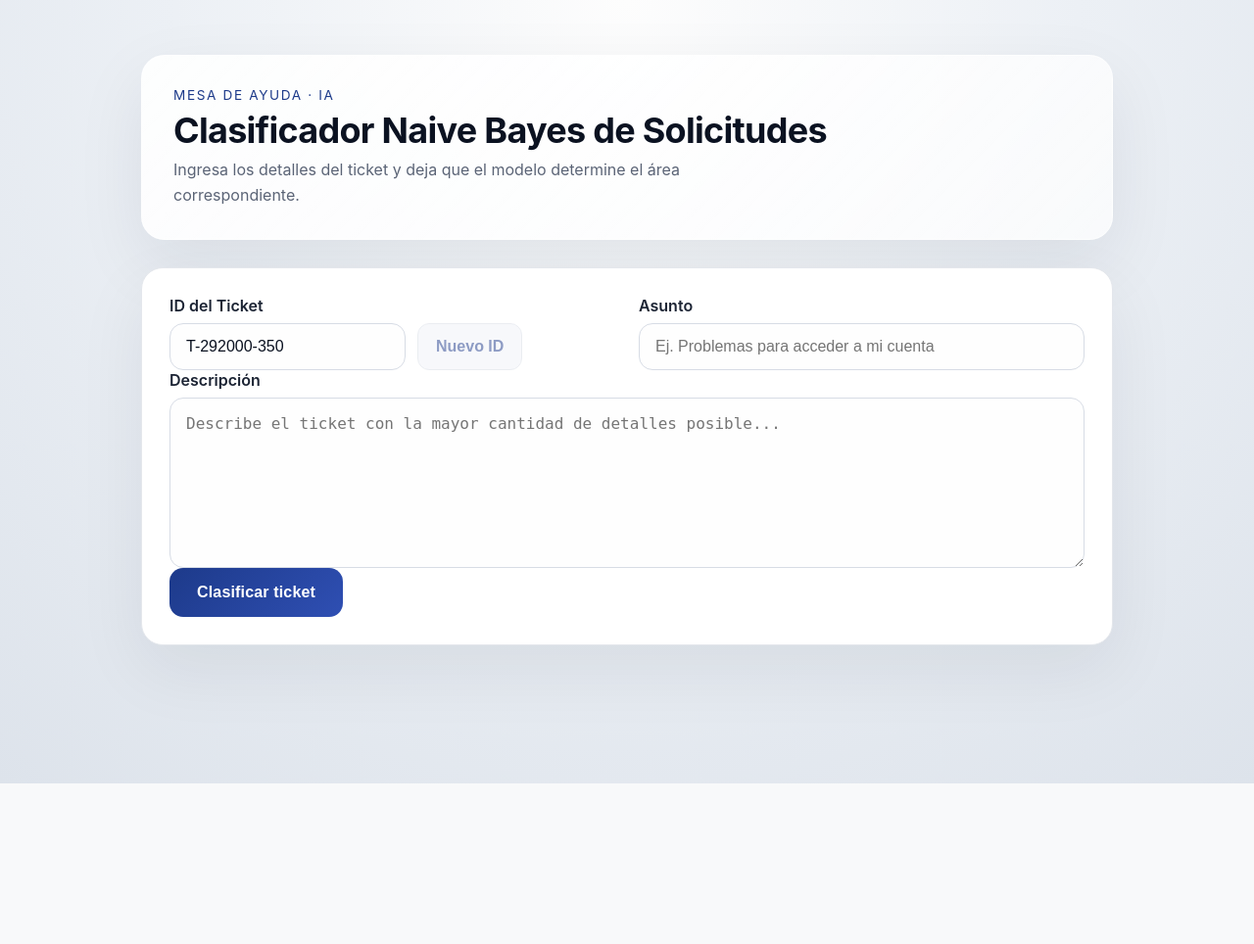
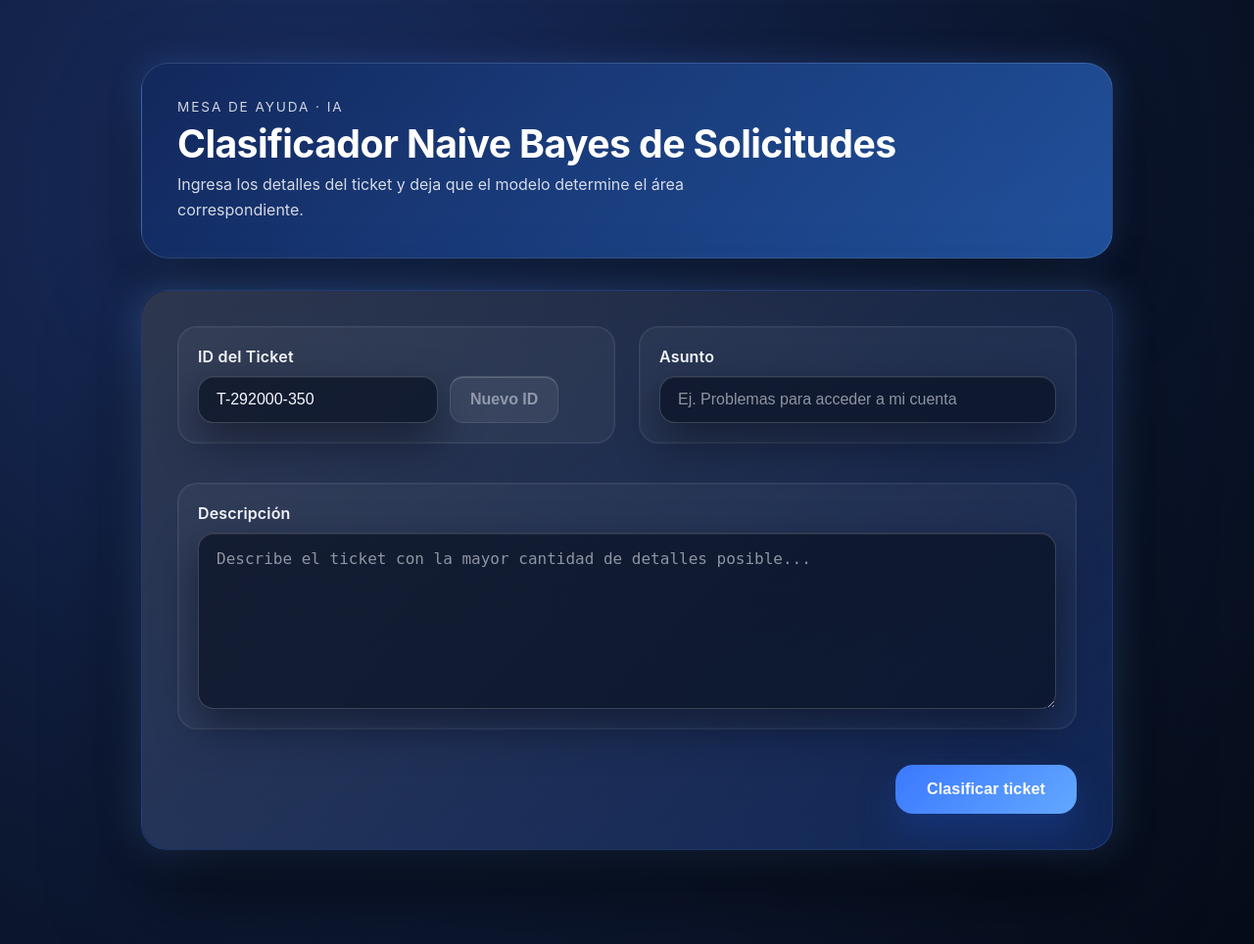
Before and after one commit to OJortizp/Proyecto-1-IA-2026, a Flask app: page / in a window 1280 px wide. Shown: the whole page at 98% size. Before the commit the page ends 800 px from the top, so only its background shows below. Run offline with Flask 3, Linux system fonts and the light colour scheme; parts of the project's set-up code (start-up, migrations or seed data) failed here and were passed over.

Commit message:
frontend paleta de colores

```diff
--- a/static/styles.css
+++ b/static/styles.css
@@ -1,12 +1,16 @@
 :root {
     font-family: "Inter", "Segoe UI", system-ui, -apple-system, BlinkMacSystemFont, sans-serif;
-    color: #0b1221;
-    background-color: #edf1f7;
-    --primary: #1d3a8a;
-    --primary-light: #2f4fb3;
-    --neutral: #5c667b;
-    --line: #e4e7ec;
-    --surface: #ffffff;
+    color: #e6ecff;
+    background-color: #050b17;
+    --primary: #3b78ff;
+    --primary-light: #63a8ff;
+    --primary-ultra: #f5f7ff;
+    --neutral: #c8d2ef;
+    --line: rgba(255, 255, 255, 0.15);
+    --surface: rgba(8, 19, 44, 0.92);
+    --surface-strong: rgba(17, 40, 92, 0.94);
+    --surface-soft: rgba(71, 110, 197, 0.35);
+    --glow: rgba(99, 164, 255, 0.35);
 }
 
 * {
@@ -16,14 +20,15 @@
 body {
     margin: 0;
     min-height: 100vh;
-    background: radial-gradient(circle at top, #fdfdfd 0%, #ecf0f5 45%, #dde3eb 100%);
+    background: radial-gradient(circle at 25% 20%, #1a2f63 0%, #0f1c3b 45%, #050b17 100%);
     color: var(--neutral);
 }
 
 main.container {
     max-width: 1040px;
     margin: 0 auto;
-    padding: 56px 24px 96px;
+    padding: 64px 24px 96px;
+    position: relative;
 }
 
 .hero {
@@ -31,48 +36,63 @@ main.container {
     align-items: flex-start;
     justify-content: space-between;
     gap: 32px;
-    padding: 32px;
-    border-radius: 24px;
-    background: linear-gradient(135deg, rgba(255,255,255,0.9), rgba(255,255,255,0.7));
-    border: 1px solid rgba(255, 255, 255, 0.6);
-    box-shadow: 0 25px 70px rgba(13, 23, 54, 0.08);
+    padding: 36px;
+    border-radius: 28px;
+    background: linear-gradient(130deg, rgba(18, 40, 92, 0.95), rgba(38, 94, 180, 0.82));
+    border: 1px solid rgba(255, 255, 255, 0.12);
+    box-shadow: 0 35px 80px rgba(0, 0, 0, 0.55), 0 0 30px rgba(64, 114, 214, 0.35);
+    color: #fcfdff;
 }
 
 .hero h1 {
     margin: 6px 0;
-    font-size: 2.25rem;
-    color: #0b1221;
-    letter-spacing: -0.02em;
+    font-size: 2.45rem;
+    color: #ffffff;
+    letter-spacing: -0.015em;
 }
 
 .subtitle {
     margin: 0;
-    color: #5b6476;
+    color: rgba(255, 255, 255, 0.82);
     max-width: 560px;
     line-height: 1.6;
 }
 
 .eyebrow {
     text-transform: uppercase;
-    letter-spacing: 0.12em;
+    letter-spacing: 0.14em;
     font-size: 0.85rem;
-    color: var(--primary);
+    color: rgba(255, 255, 255, 0.8);
     margin: 0;
 }
 
 .card {
-    background: var(--surface);
-    border-radius: 22px;
-    padding: 28px;
-    box-shadow: 0 25px 70px rgba(15, 23, 42, 0.07);
-    border: 1px solid var(--line);
-    margin-top: 28px;
+    position: relative;
+    z-index: 0;
+    background: linear-gradient(160deg, var(--surface), var(--surface-strong));
+    border-radius: 26px;
+    padding: 36px;
+    border: 1px solid var(--surface-soft);
+    box-shadow: 0 40px 90px rgba(0, 0, 0, 0.6), 0 0 40px var(--glow);
+    margin-top: 32px;
+    color: var(--primary-ultra);
+}
+
+.card::before {
+    content: "";
+    position: absolute;
+    inset: 0;
+    border-radius: 26px;
+    background: linear-gradient(135deg, rgba(255, 255, 255, 0.15), rgba(255, 255, 255, 0));
+    pointer-events: none;
+    z-index: -1;
 }
 
 form .form-row {
     display: flex;
     gap: 24px;
     flex-wrap: wrap;
+    margin-bottom: 22px;
 }
 
 .form-group {
@@ -80,34 +100,49 @@ form .form-row {
     min-width: 240px;
     display: flex;
     flex-direction: column;
+    gap: 10px;
+    padding: 20px;
+    border-radius: 20px;
+    background: rgba(255, 255, 255, 0.04);
+    border: 1px solid rgba(255, 255, 255, 0.08);
+    box-shadow: inset 0 0 0 1px rgba(255, 255, 255, 0.04);
+    margin-bottom: 18px;
 }
 
 label {
     font-weight: 600;
-    margin-bottom: 8px;
-    color: #1c2434;
+    margin-bottom: 0;
+    color: var(--primary-ultra);
+    letter-spacing: 0.01em;
 }
 
 input[type="text"],
 textarea {
-    border: 1px solid #d7dce5;
-    border-radius: 14px;
-    padding: 14px 16px;
+    border: 1px solid rgba(255, 255, 255, 0.18);
+    border-radius: 16px;
+    padding: 14px 18px;
     font-size: 1rem;
-    transition: border-color 0.2s ease, box-shadow 0.2s ease;
-    color: #0b1221;
-    background: #fefefe;
+    transition: border-color 0.2s ease, box-shadow 0.2s ease, transform 0.2s ease;
+    color: var(--primary-ultra);
+    background: rgba(5, 13, 30, 0.65);
+    box-shadow: inset 0 1px 0 rgba(255, 255, 255, 0.08), 0 18px 42px rgba(5, 9, 23, 0.55);
+}
+
+input[type="text"]::placeholder,
+textarea::placeholder {
+    color: rgba(245, 247, 255, 0.55);
 }
 
 input[type="text"]:focus,
 textarea:focus {
     outline: none;
     border-color: var(--primary-light);
-    box-shadow: 0 0 0 3px rgba(47, 79, 179, 0.18);
+    box-shadow: 0 0 0 3px rgba(99, 164, 255, 0.25), 0 25px 40px rgba(9, 16, 35, 0.7);
+    transform: translateY(-1px);
 }
 
 textarea {
-    min-height: 170px;
+    min-height: 180px;
     line-height: 1.5;
 }
 
@@ -124,32 +159,34 @@ button {
 
 button.primary {
     background: linear-gradient(135deg, var(--primary), var(--primary-light));
-    color: #fff;
-    border-radius: 14px;
-    padding: 16px 28px;
+    color: #fefeff;
+    border-radius: 18px;
+    padding: 16px 32px;
     font-weight: 600;
     letter-spacing: 0.01em;
-    transition: transform 0.15s ease, box-shadow 0.15s ease;
+    transition: transform 0.18s ease, box-shadow 0.18s ease;
+    box-shadow: 0 20px 35px rgba(23, 58, 138, 0.6);
 }
 
 button.primary:disabled {
-    opacity: 0.7;
+    opacity: 0.65;
     cursor: not-allowed;
     box-shadow: none;
 }
 
 button.primary:not(:disabled):hover {
-    transform: translateY(-2px);
-    box-shadow: 0 18px 26px rgba(29, 58, 138, 0.35);
+    transform: translateY(-2px) scale(1.01);
+    box-shadow: 0 26px 45px rgba(23, 58, 138, 0.75);
 }
 
 button.ghost {
-    background: #f0f2f8;
-    color: var(--primary);
-    border-radius: 12px;
-    padding: 12px 18px;
+    background: rgba(255, 255, 255, 0.12);
+    color: var(--primary-ultra);
+    border-radius: 14px;
+    padding: 12px 20px;
     font-weight: 600;
-    border: 1px solid #d7dce5;
+    border: 1px solid rgba(255, 255, 255, 0.2);
+    box-shadow: inset 0 1px 0 rgba(255, 255, 255, 0.4);
 }
 
 button.ghost:disabled {
@@ -182,41 +221,51 @@ button.ghost:disabled {
 }
 
 .result-category {
-    font-size: 1.5rem;
+    font-size: 1.65rem;
     font-weight: 700;
-    color: #0b1221;
-    margin-bottom: 12px;
+    color: #ffffff;
+    margin-bottom: 14px;
 }
 
 .result-meta {
     margin-top: 12px;
-    padding: 16px 18px;
-    border-radius: 16px;
-    background: #f9fbfe;
-    border: 1px solid #e1e6ef;
-    box-shadow: inset 0 1px 0 rgba(255, 255, 255, 0.6);
+    padding: 20px 22px;
+    border-radius: 20px;
+    background: rgba(255, 255, 255, 0.06);
+    border: 1px solid rgba(255, 255, 255, 0.12);
+    box-shadow: inset 0 1px 0 rgba(255, 255, 255, 0.4);
 }
 
 .result-label {
     font-weight: 600;
-    color: #4b556b;
+    color: rgba(255, 255, 255, 0.8);
 }
 
 .result-text {
     margin: 4px 0 0;
-    color: #11182c;
+    color: var(--primary-ultra);
     white-space: pre-wrap;
 }
 
 .result-details {
-    color: #4c5873;
+    color: rgba(255, 255, 255, 0.84);
     margin-top: 16px;
+    background: rgba(255, 255, 255, 0.04);
+    padding: 14px 16px;
+    border-radius: 16px;
+    border: 1px solid rgba(255, 255, 255, 0.08);
+}
+
+.form-actions {
+    margin-top: 36px;
+    display: flex;
+    justify-content: flex-end;
 }
 
 @media (max-width: 720px) {
     .hero {
         flex-direction: column;
-        padding: 24px;
+        padding: 28px;
     }
 
     .id-row {
```
Also changed, not shown: other parts of static/styles.css (+16 -10 lines).
